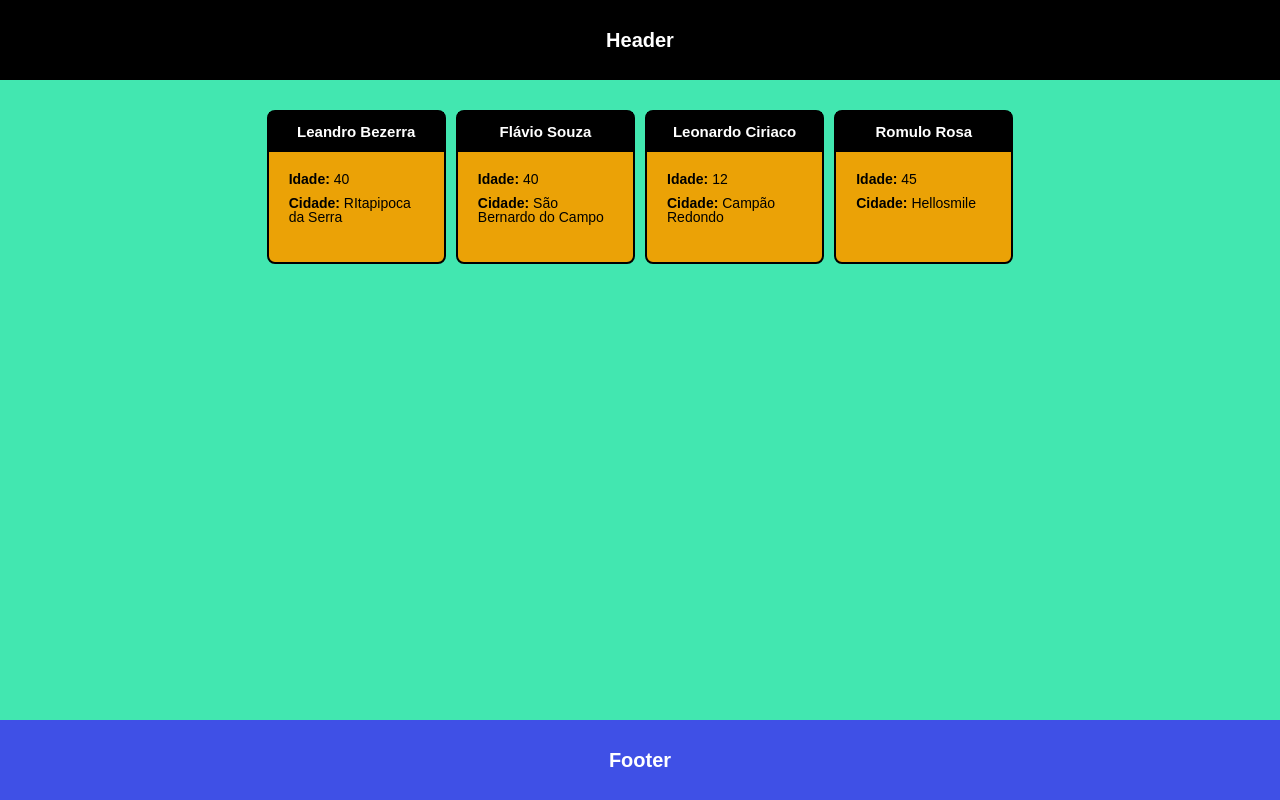
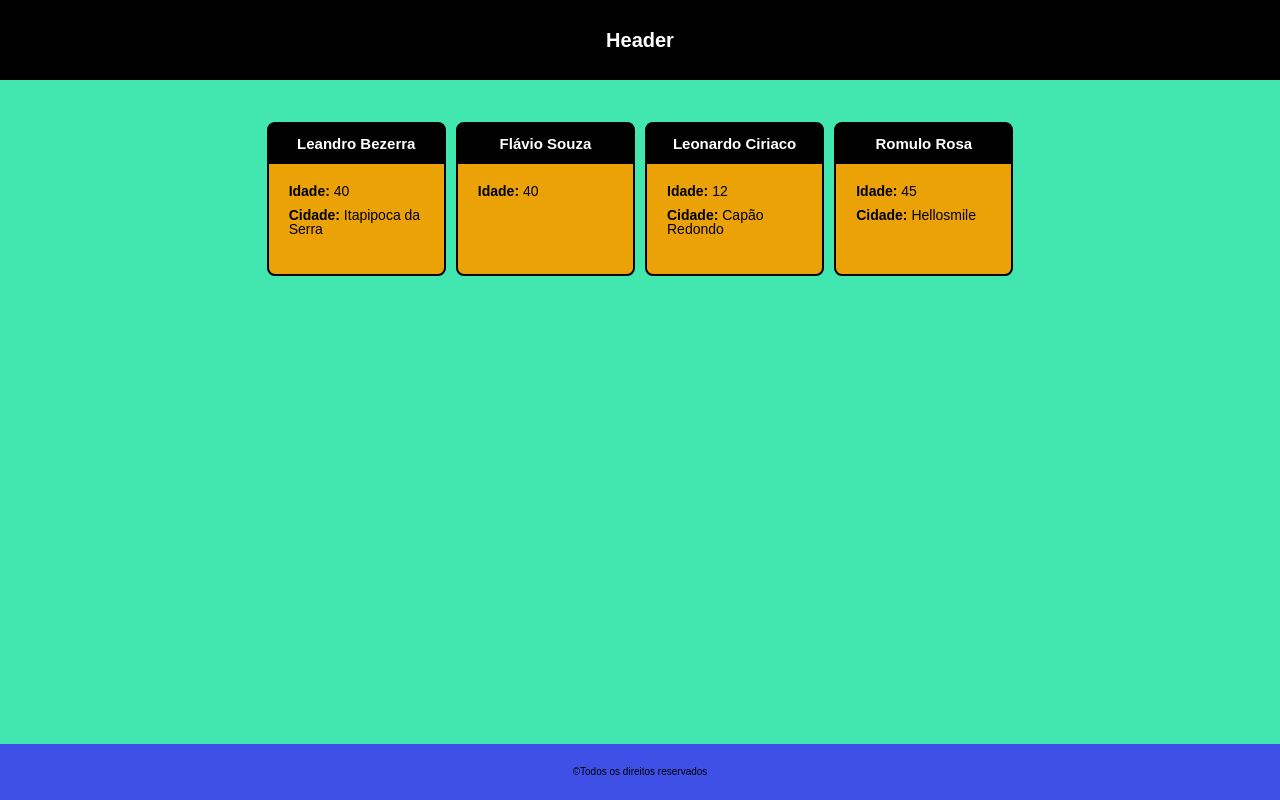
Before and after one commit to romulorosafullstack/2026-poc-react-ts-posto-combustivel, a React (Vite) app: page / in a window 1280 px wide. Built offline with nearby package versions, Linux system fonts and the light colour scheme.

Commit message:
footer component

```diff
--- a/src/App.tsx
+++ b/src/App.tsx
@@ -14,17 +14,16 @@ export default function App() {
           <Card
             name="Leandro Bezerra"
             age={40}
-            city="RItapipoca da Serra"
+            city="Itapipoca da Serra"
           />
           <Card
             name="Flávio Souza"
             age={40}
-            city="São Bernardo do Campo"
           />
           <Card
             name="Leonardo Ciriaco"
             age={12}
-            city="Campão Redondo"
+            city="Capão Redondo"
           />
           <Card
             name="Romulo Rosa"
--- a/src/components/Footer/footer.scss
+++ b/src/components/Footer/footer.scss
@@ -9,7 +9,7 @@
 
   &--content{
     max-width: 1200px;
-    height: 10vh;
+    height: 7vh;
     width: 100vw;
     display: flex;
     justify-content: center;
--- a/src/components/Footer/footer.tsx
+++ b/src/components/Footer/footer.tsx
@@ -1,10 +1,12 @@
 import './footer.scss'
 
 export default function Footer() {
+  const copyrightText = "©Todos os direitos reservados";
+
   return (
     <footer className="footer--wrapper">
       <div className="footer--content">
-        <h1 className="footer--title">Footer</h1>
+        <p className="footer--copyright">{copyrightText}</p>
       </div>
     </footer>
   );
--- a/src/components/Main/main.scss
+++ b/src/components/Main/main.scss
@@ -9,7 +9,7 @@
 
   &--content{
     max-width: 1200px;
-    height: 80vh;
+    height: 83vh;
     width: 100vw;
     display: flex;
     justify-content: center;
```
